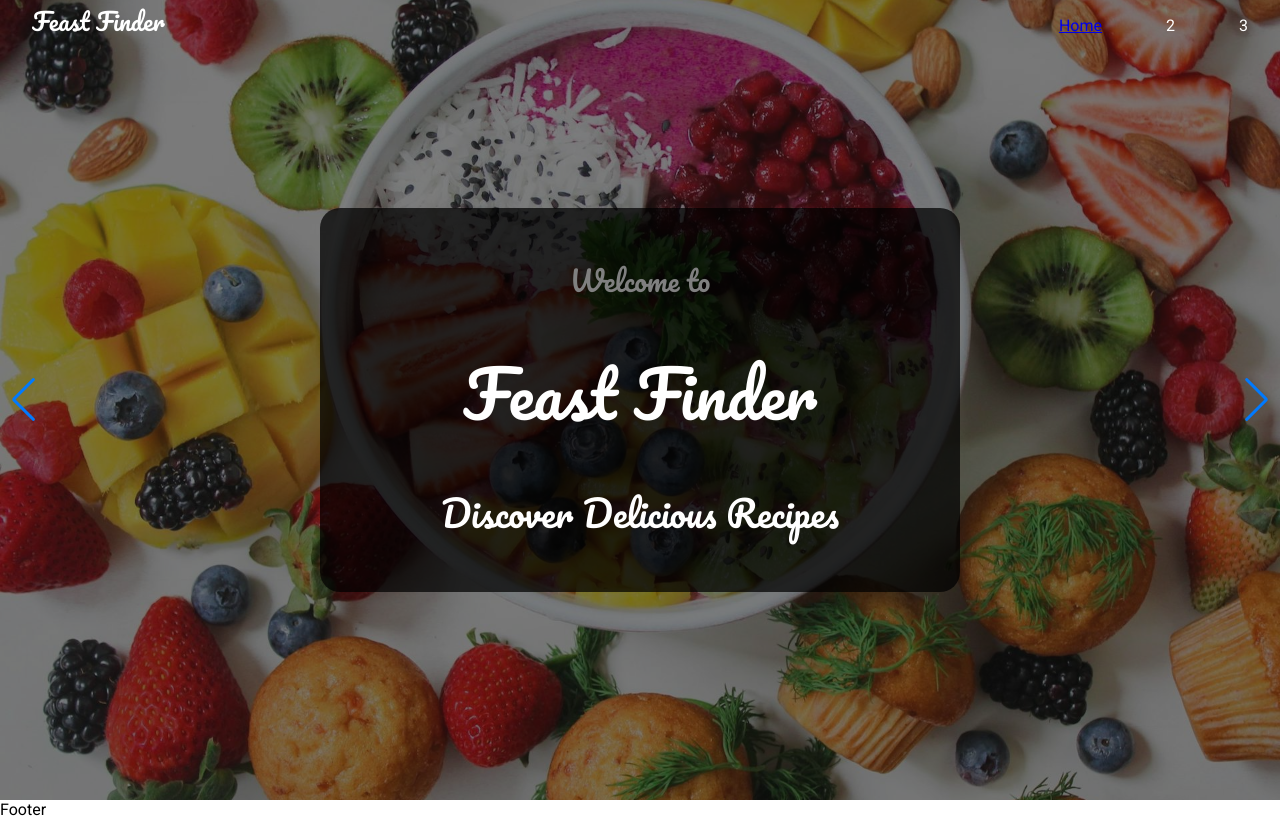
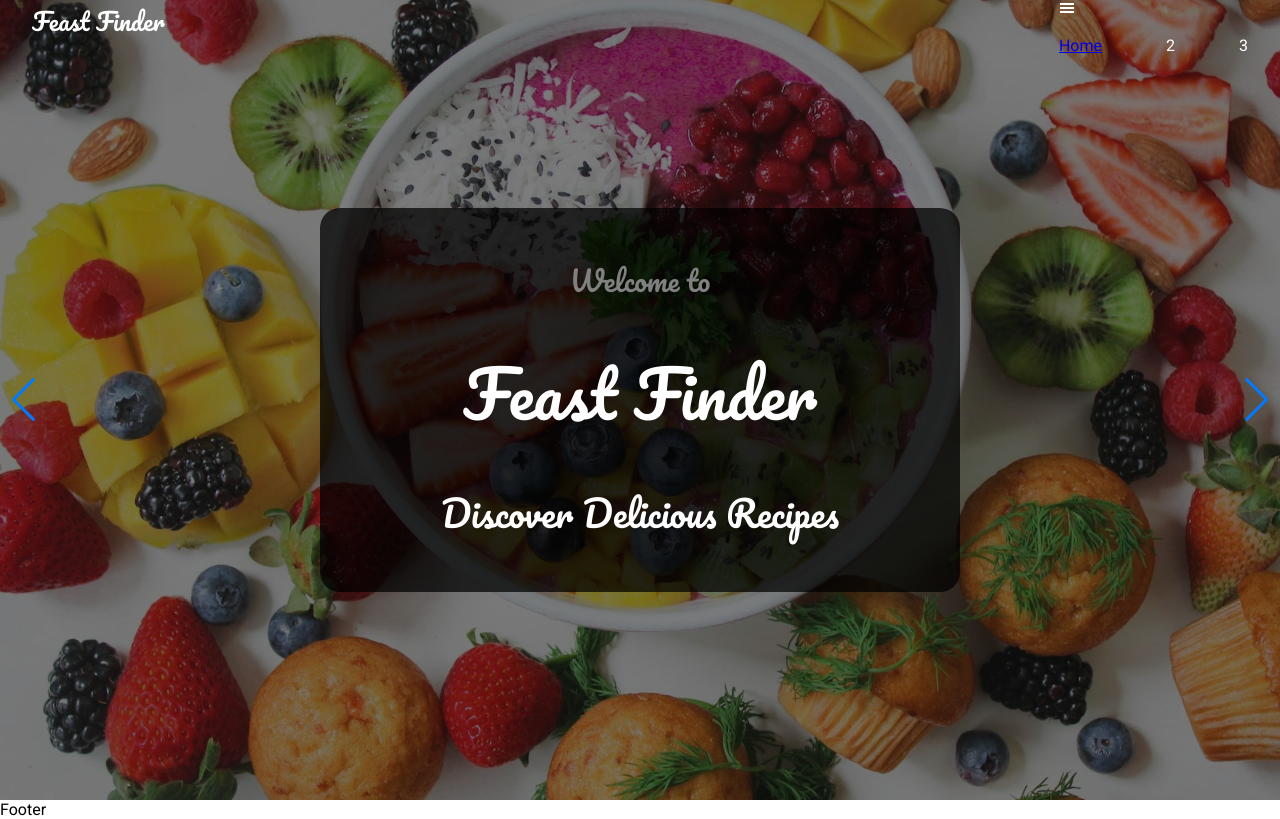
Before and after one commit to kszys90/FeastFinder, a React (Vite) app: page / in a window 1280 px wide. Built offline with nearby package versions, Linux system fonts and the light colour scheme.

Commit message:
added react-icons, added menu icon to header

```diff
--- a/package.json
+++ b/package.json
@@ -12,6 +12,7 @@
   "dependencies": {
     "react": "^18.2.0",
     "react-dom": "^18.2.0",
+    "react-icons": "^5.0.1",
     "react-router-dom": "^6.16.0",
     "swiper": "^11.0.7"
   },
--- a/src/components/Header.tsx
+++ b/src/components/Header.tsx
@@ -1,11 +1,15 @@
 import { NavLink } from 'react-router-dom'
+import { GiHamburgerMenu } from "react-icons/gi";
+
 
 export default function Header() {
     return (
         <>
             <header id="main-header">
                 <h1 className='decorated-text header-title'>Feast Finder</h1>
-                <nav >
+                <nav>
+                    <GiHamburgerMenu className="header__menu-icon" />
+
                     <ul className="header__nav-list">
                         <li>
                             <NavLink to="/" className={({ isActive }) => isActive ? 'link--active' : ''} end>Home</NavLink>
```
Also changed, not shown: 1 other file (tests, documents, lock files or other folders).
